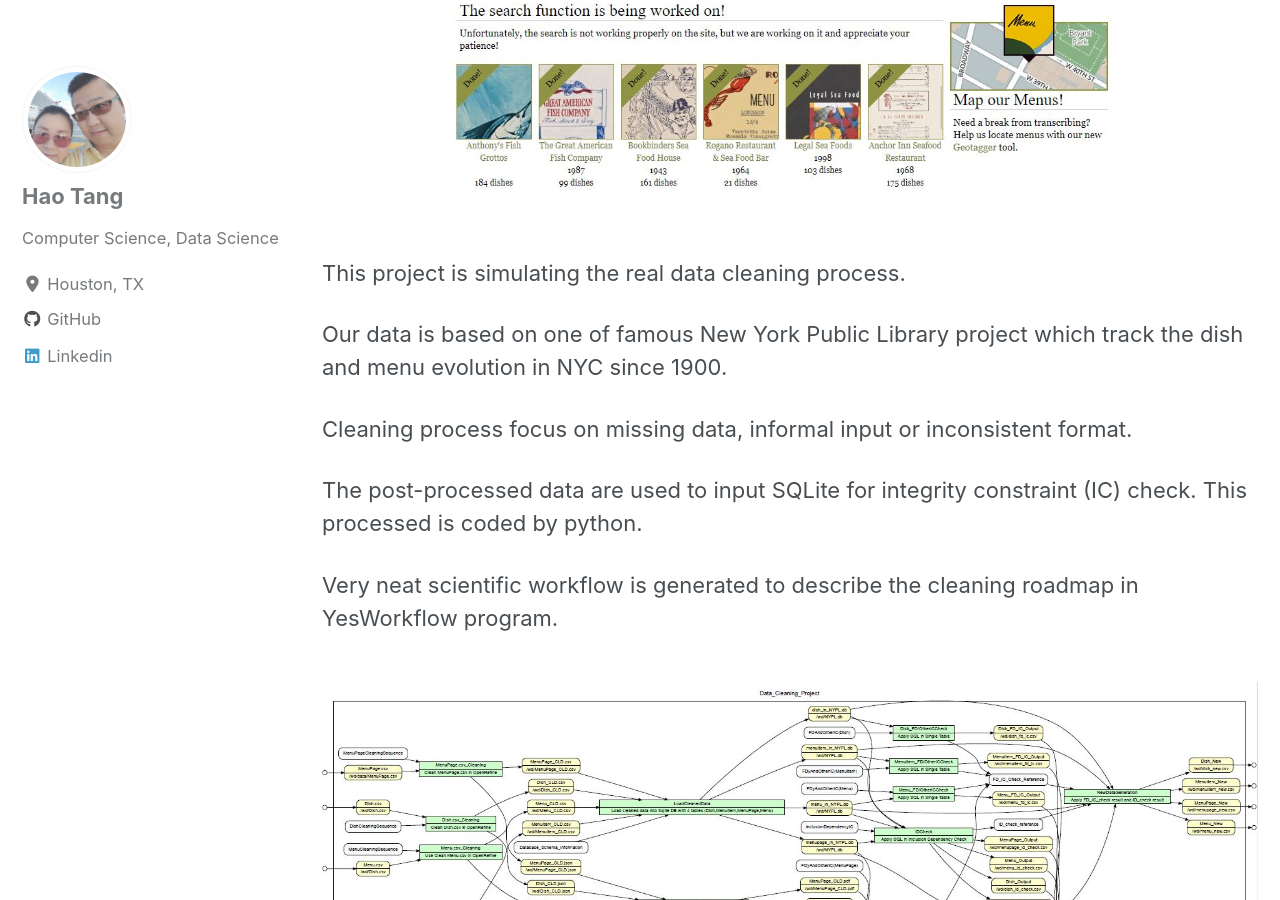
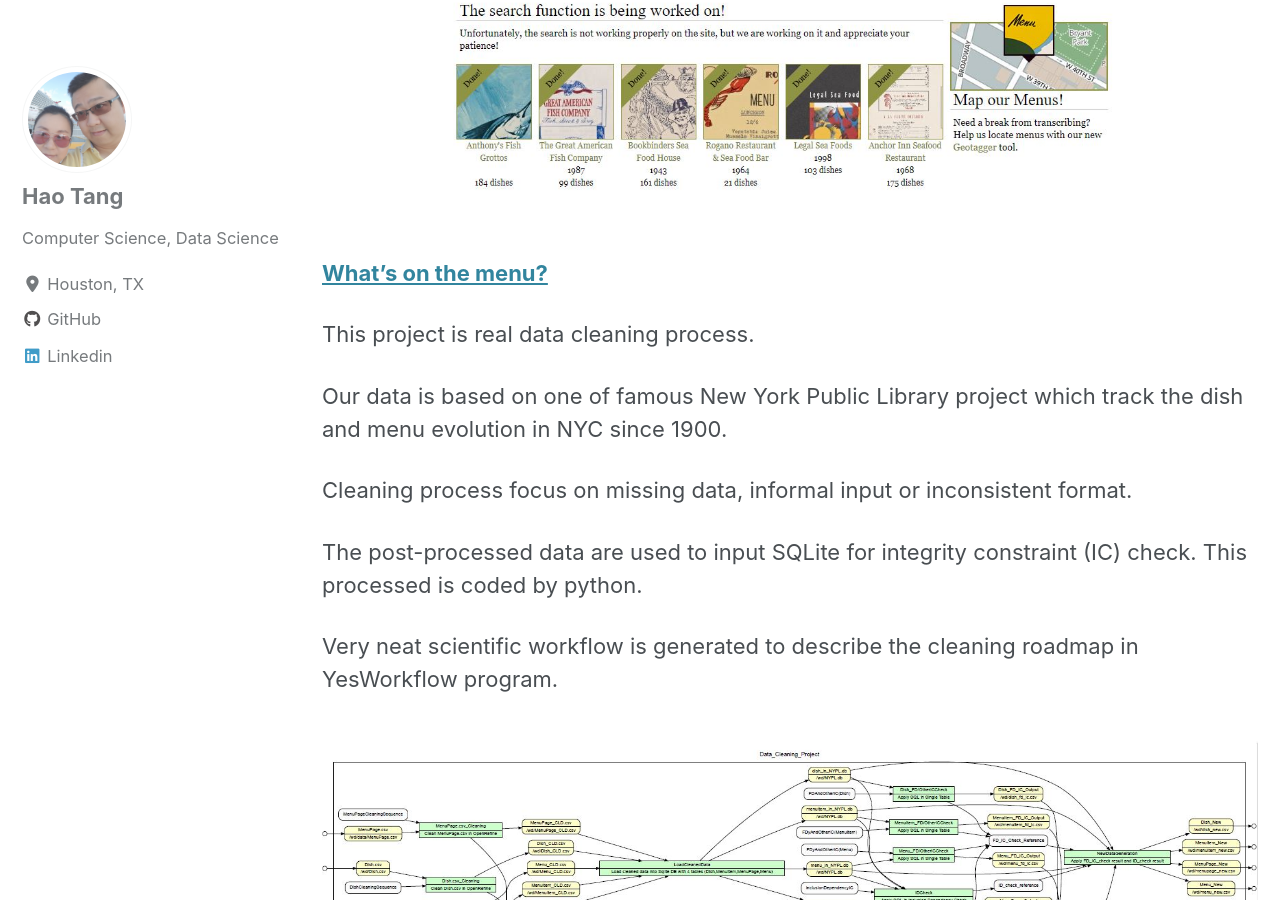
Before and after one commit to tanghao205/tanghao205.github.io, a Jekyll site: the page built from _pages/projects.md, in a window 1280 px wide and 900 px high, scrolled down 4172 px. Built offline with Jekyll 4.4.1, drawn with Linux system fonts in a browser that asks for light colours; cached includes are drawn as plain includes; nearby versions of some CDN libraries.

Commit message:
Update projects.md

```diff
--- a/_pages/projects.md
+++ b/_pages/projects.md
@@ -102,7 +102,9 @@
 <figure>
     <a href="/images/whatsonthemenu.JPG"><img src="/images/whatsonthemenu.JPG"></a>
 </figure>
-This project is simulating the real data cleaning process.
+[**What's on the menu?**](http://menus.nypl.org/about)
+
+This project is real data cleaning process.
 
 Our data is based on one of famous New York Public Library project which track the dish and menu evolution in NYC since 1900.
 
```
